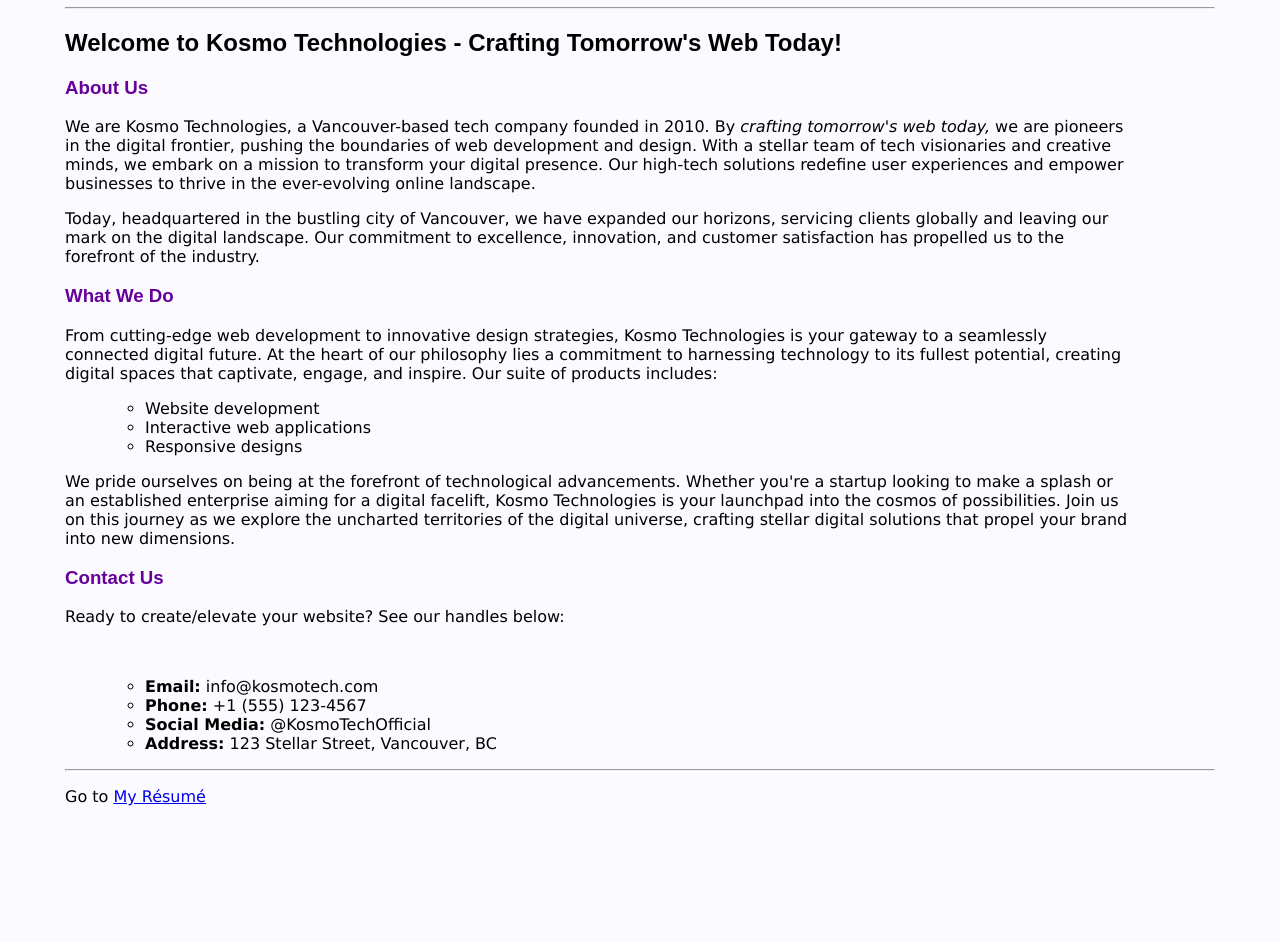
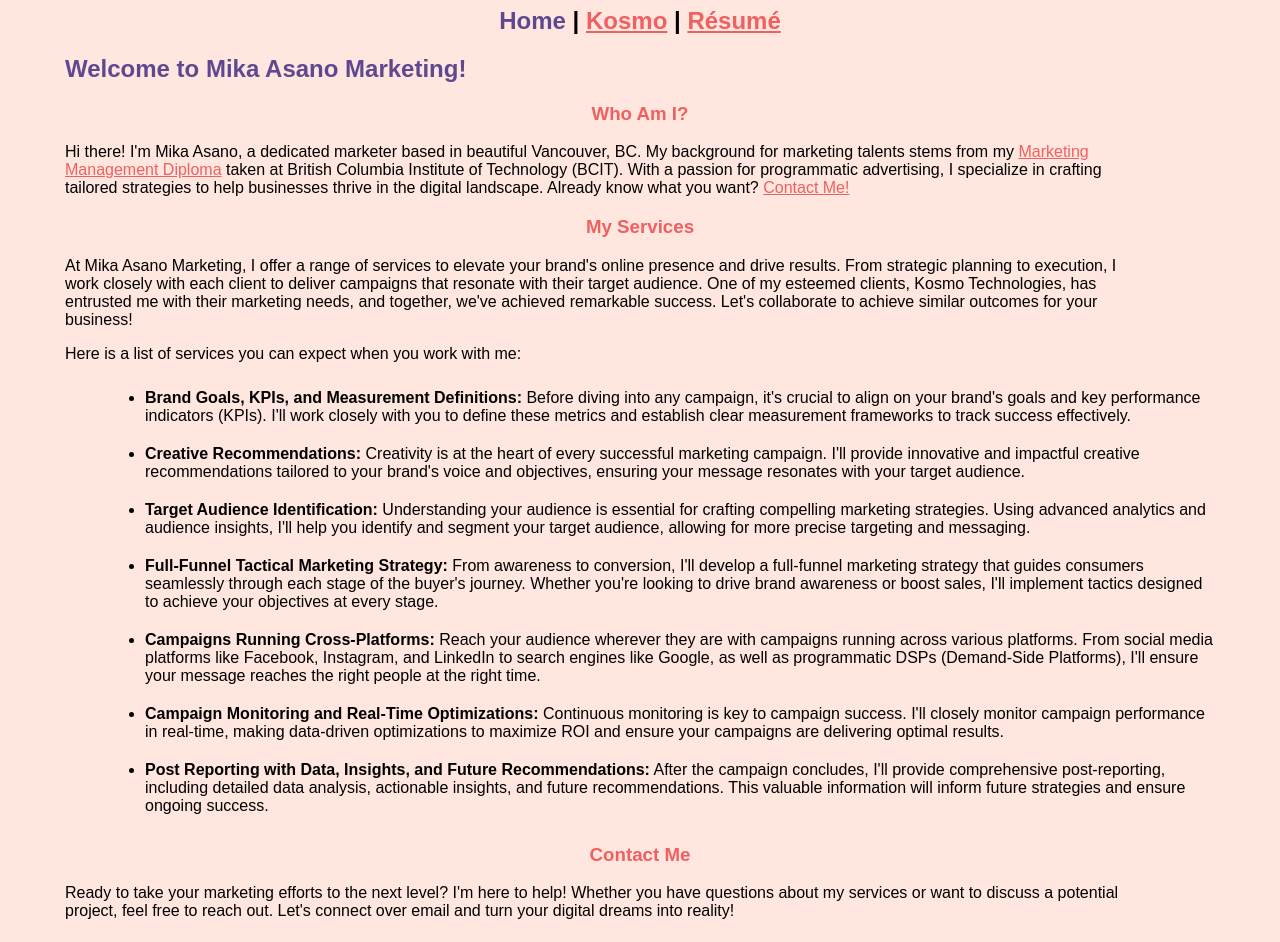
Before and after one commit to mikaasano/MEDIA_1205, a plain HTML site: page index.html in a window 1280 px wide. Shown: the part 73-1015 px from the top of the page. Before the commit the page ends 895 px from the top, so only its background shows below. Drawn offline with Linux system fonts and the light colour scheme.

Commit message:
Add files via upload

```diff
--- a/index.html
+++ b/index.html
@@ -1,54 +1,68 @@
 <!DOCTYPE html>
-<html lang=en>
-    <head>
-        <meta charset="utf-8">
-        <title>Kosmo Technologies</title>
-        <link rel="stylesheet" href="kosmo.css">
-    </head>
+<html lang="en-ca">
+
+<head>
+  <meta charset="utf-8">
+  <title>Mika Asano Marketing: Elevate your online brand and drive results</title>
+  <link rel="stylesheet"  href="kosmo.css">
+</head>
+
 <body>
 
-<h1>Kosmo Technologies</h1>
+<h1>Home - Mika Asano Marketing</h1>
 
-    <hr>
+<div class="nav">
+<b><span class="highlight">Home</span> |
+<a href="kosmo.html">Kosmo</a> |
+<a href="resume.html">R&eacute;sum&eacute;</a></b>
+</div>
 
-<h2>Welcome to Kosmo Technologies - Crafting Tomorrow's Web Today!</h2>
 
-    <h3>About Us</h3>
+<h2>Welcome to Mika Asano Marketing!</h2>
+
+    <h3>Who Am I?</h3>
+        <p> Hi there! I'm Mika Asano, a dedicated marketer based in beautiful Vancouver, BC. My background for marketing talents stems from my <a href="https://www.bcit.ca/programs/marketing-management-diploma-full-time-6422dipma/">Marketing Management Diploma</a> taken at British Columbia Institute of Technology (BCIT). With a passion for programmatic advertising, I specialize in crafting tailored strategies to help businesses thrive in the digital landscape. Already know what you want? <a href="#contactme">Contact Me!</a>
+    </p>
+
+
+    <h3>My Services</h3>
         <p>
-            We are Kosmo Technologies, a Vancouver-based tech company founded in 2010. By <i>crafting tomorrow's web today, </i>we are pioneers in the digital frontier, pushing the boundaries of web development and design. With a stellar team of tech visionaries and creative minds, we embark on a mission to transform your digital presence. Our high-tech solutions redefine user experiences and empower businesses to thrive in the ever-evolving online landscape.
-        </p>
+            At Mika Asano Marketing, I offer a range of services to elevate your brand's online presence and drive results. From strategic planning to execution, I work closely with each client to deliver campaigns that resonate with their target audience. One of my esteemed clients, Kosmo Technologies, has entrusted me with their marketing needs, and together, we've achieved remarkable success. Let's collaborate to achieve similar outcomes for your business!  </p>
+
+    <p>Here is a list of services you can expect when you work with me:</p>
+            <ol>
+
+                <li><b>Brand Goals, KPIs, and Measurement Definitions:</b> Before diving into any campaign, it's crucial to align on your brand's goals and key performance indicators (KPIs). I'll work closely with you to define these metrics and establish clear measurement frameworks to track success effectively.</li>
+
+                <li><b>Creative Recommendations:</b> Creativity is at the heart of every successful marketing campaign. I'll provide innovative and impactful creative recommendations tailored to your brand's voice and objectives, ensuring your message resonates with your target audience.</li>
+
+                <li><b>Target Audience Identification:</b> Understanding your audience is essential for crafting compelling marketing strategies. Using advanced analytics and audience insights, I'll help you identify and segment your target audience, allowing for more precise targeting and messaging.</li>
+
+                <li><b>Full-Funnel Tactical Marketing Strategy:</b> From awareness to conversion, I'll develop a full-funnel marketing strategy that guides consumers seamlessly through each stage of the buyer's journey. Whether you're looking to drive brand awareness or boost sales, I'll implement tactics designed to achieve your objectives at every stage.</li>
+
+                <li><b>Campaigns Running Cross-Platforms:</b> Reach your audience wherever they are with campaigns running across various platforms. From social media platforms like Facebook, Instagram, and LinkedIn to search engines like Google, as well as programmatic DSPs (Demand-Side Platforms), I'll ensure your message reaches the right people at the right time.</li>
+
+                <li><b>Campaign Monitoring and Real-Time Optimizations:</b> Continuous monitoring is key to campaign success. I'll closely monitor campaign performance in real-time, making data-driven optimizations to maximize ROI and ensure your campaigns are delivering optimal results.</li>
+
+                <li><b>Post Reporting with Data, Insights, and Future Recommendations:</b> After the campaign concludes, I'll provide comprehensive post-reporting, including detailed data analysis, actionable insights, and future recommendations. This valuable information will inform future strategies and ensure ongoing success.</li>
+            </ol>
+
+
+
+    <h3><a id="contactme">Contact Me</a></h3>
         <p>
-            Today, headquartered in the bustling city of Vancouver, we have expanded our horizons, servicing clients globally and leaving our mark on the digital landscape. Our commitment to excellence, innovation, and customer satisfaction has propelled us to the forefront of the industry.
-        </p>
+            Ready to take your marketing efforts to the next level? I'm here to help! Whether you have questions about my services or want to discuss a potential project, feel free to reach out. Let's connect over email and turn your digital dreams into reality!</p>
+            <br>
+            <div class="box"><b>Email: </b><a href="mailto:masano1@my.bcit.ca">hello@MikaAsanoMarketing.com</a>
+            <br><b>Phone:</b> +1 (604) 123-4567
+            <br><b>Social Media:</b> @MikaAsanoMarketing
+            <br><b>Address:</b> 123 Batchi Street, Vancouver, BC</div>
+    <p>
 
-    <h3>What We Do</h3>
-        <p>
-            From cutting-edge web development to innovative design strategies, Kosmo Technologies is your gateway to a seamlessly connected digital future. At the heart of our philosophy lies a commitment to harnessing technology to its fullest potential, creating digital spaces that captivate, engage, and inspire. Our suite of products includes:
-        </p>
-            <ol>
-            <li>Website development</li>
-            <li>Interactive web applications</li>
-            <li>Responsive designs</li>
-            </ol>
-        <p>
-            We pride ourselves on being at the forefront of technological advancements. Whether you're a startup looking to make a splash or an established enterprise aiming for a digital facelift, Kosmo Technologies is your launchpad into the cosmos of possibilities. Join us on this journey as we explore the uncharted territories of the digital universe, crafting stellar digital solutions that propel your brand into new dimensions.
-            <br>
-        </p>
 
-    <h3>Contact Us</h3>
-        <p>
-            Ready to create/elevate your website? See our handles below:
-        </p>
-            <br>
-            <ol>
-            <li><b>Email:</b> info@kosmotech.com</li>
-            <li><b>Phone:</b> +1 (555) 123-4567</li>
-            <li><b>Social Media:</b> @KosmoTechOfficial</li>
-            <li><b>Address:</b> 123 Stellar Street, Vancouver, BC</li>
-            </ol>
-        <hr>
+    </p>
+        <p>Thank you for considering Mika Asano Marketing for your marketing needs. I look forward to working with you!</p>
 
-    <p>Go to <a href="resume.html">My R&eacute;sum&eacute;</a></p>
 
 </body>
 </html>
--- a/kosmo.css
+++ b/kosmo.css
@@ -1,37 +1,96 @@
 h1, h2, h3 {
-  font-family: arial, verdana, helvetica, sans-serif;
+    font-family: arial, geneva, verdana, sans-serif;
 }
 
 body {
-    font-family: verdana, arial, helvetica, sans-serif;
+    font-family: arial, helvetica, verdana, sans-serif;
     color: #000000;
-    background-color: #FBFBFF;
+    background-color: #ffe6de;
+    font-size: 1em;
 
     margin-left: 65px;
     margin-right: 65px;
 }
 
 h1 {
-    color: #660099;
-    background-color: #FBFBFF;
+    color: #f06060;
+    background-color: #ffe6de;
+    font-size: 2em;
+    text-transform: uppercase;
 }
 
 h2 {
-    color: #000000;
-    background-color: #FBFBFF;
+    color: #604890;
+    background-color: #ffe6de;
+    font-size: 1.5em
 }
 
 h3 {
-    color: #660099;
-    background-color: #FBFBFF;
+    color: #f06060;
+    background-color: #ffe6de;
+    font-size: 1.17em;
+    text-align: center;
 }
 
 p {
     margin-right: 85px;
 }
 
+
+
 li {
     margin-left: 40px;
-    list-style-type: circle;
+    list-style-type: disc;
+    border-spacing: 5px;
+    padding-bottom: 10px;
+    padding-top: 10px;
+}
 
+.heading
+{
+   font-family: Georgia, Times, "Times New Roman", serif;
+   font-size: 1.5em;
+   font-weight: bold;
+   text-align: center;
 }
+
+.nav
+{
+   text-align: center;
+   font-size: 1.5em;
+}
+
+.highlight
+{
+   color: #604890;
+}
+
+.box {
+ color: #604890;
+ background-color: #ffccff;
+ width: 360px;
+ padding: 20px;
+ border-style: groove;
+ border-width: 2px;
+ margin-left: auto;
+ margin-right: auto;
+}
+
+/* general link formatting */
+ a:link
+{
+ color: #f06060;
+}
+ a:visited
+{
+ color: #a860a8;
+}
+ a:hover
+{
+ color: #604890;
+ background-color: #fcdacf;
+ text-decoration: none;
+}
+a:active
+{
+ color: #604890;
```
Also changed, not shown: kosmo.html (added, +59 -0 lines), resume.html (+7 -1 lines).
